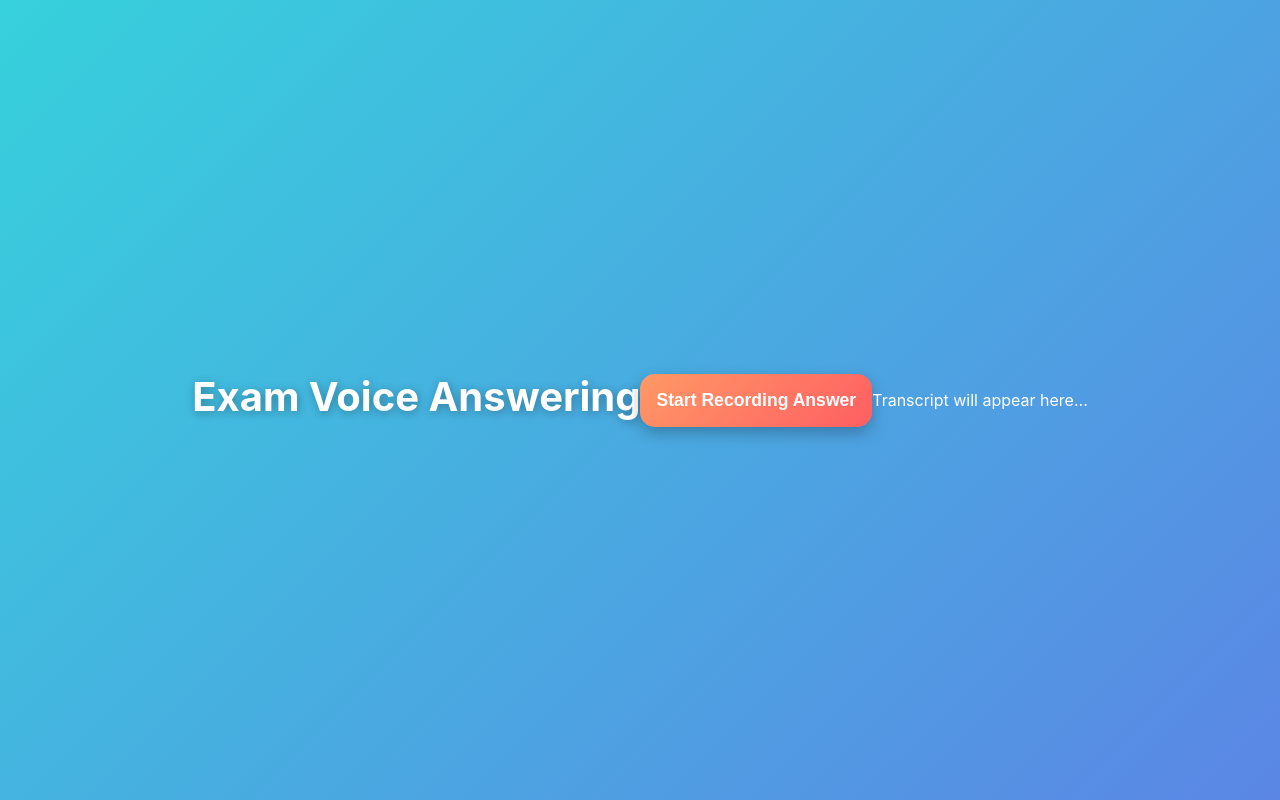
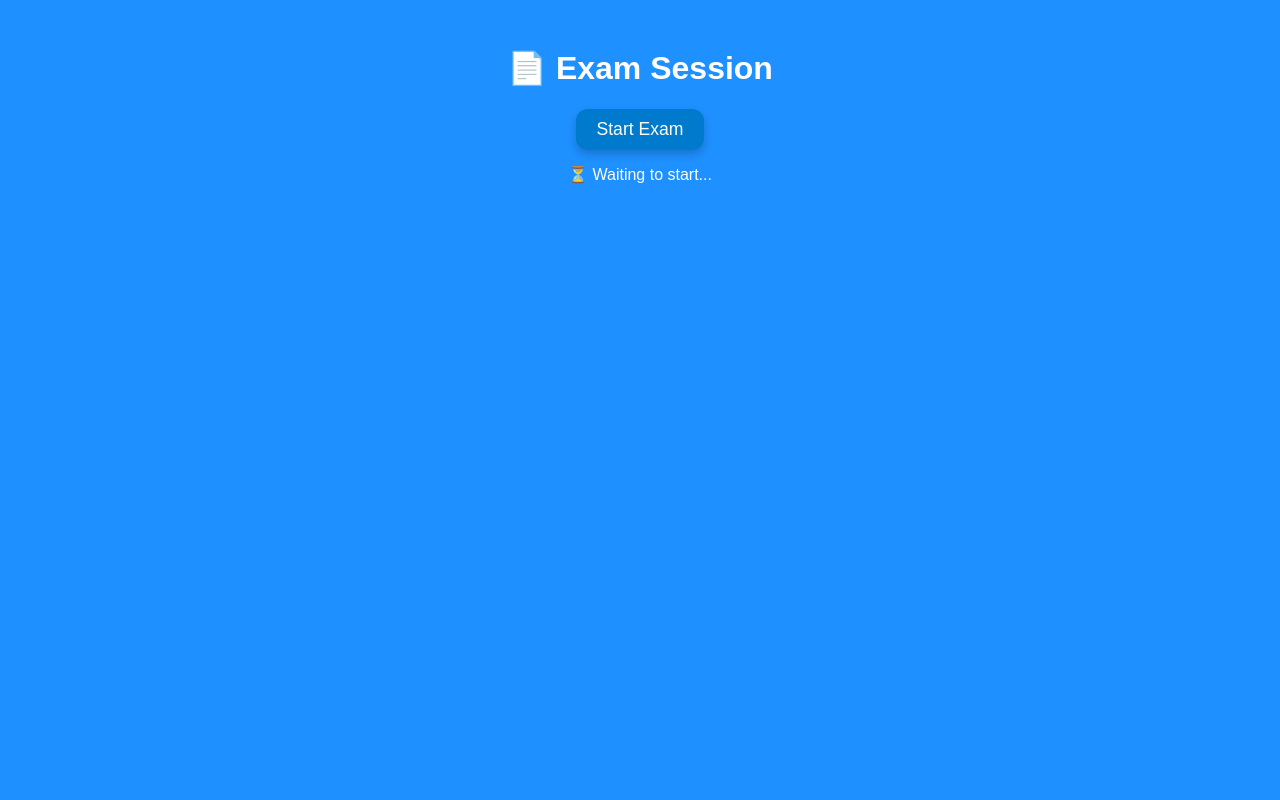
Before and after one commit to Ramnivash123/parsing, a Flask app: page /exam in a window 1280 px wide. Run offline with Flask 3, Linux system fonts and the light colour scheme.

Commit message:
Update exam.html

```diff
--- a/templates/exam.html
+++ b/templates/exam.html
@@ -1,190 +1,79 @@
 <!DOCTYPE html>
 <html lang="en">
 <head>
-<meta charset="UTF-8" />
-<title>Exam Audio Capture</title>
-<style>
-    /* Global Styles */
-    * {
-      box-sizing: border-box;
-      margin: 0;
-      padding: 0;
+  <meta charset="UTF-8" />
+  <meta name="viewport" content="width=device-width, initial-scale=1" />
+  <title>Voice Exam Platform</title>
+  <style>
+    body {
+      font-family: Arial, sans-serif; background: #1e90ff; color: #fff;
+      display: flex; flex-direction: column; align-items: center; padding: 20px;
     }
-
-    body, html {
-      width: 100%;
-      height: 100%;
-      font-family: 'Inter', sans-serif;
-      display: flex;
-      justify-content: center;
-      align-items: center;
-      background: linear-gradient(135deg, #36d1dc, #5b86e5);
-      overflow: hidden;
+    button {
+      font-size: 1.1em;
+      padding: 10px 20px;
+      margin-bottom: 15px;
+      border-radius: 12px;
+      border: none;
+      cursor: pointer;
+      background-color: #007acc;
       color: #fff;
+      box-shadow: 0 4px 8px rgba(0,0,0,0.2);
     }
-
-    /* Container */
-    .container {
-      width: 95%;
-      max-width: 500px;
-      background: rgba(255, 255, 255, 0.1);
-      border-radius: 30px;
-      backdrop-filter: blur(15px);
-      box-shadow: 0 20px 40px rgba(0,0,0,0.25);
-      padding: 2.5rem 2rem;
-      text-align: center;
-      animation: fadeInUp 1s ease forwards;
-    }
-
-    /* Fade-in animation */
-    @keyframes fadeInUp {
-      0% { opacity: 0; transform: translateY(30px); }
-      100% { opacity: 1; transform: translateY(0); }
-    }
-
-    /* Logo */
-    .logo {
-      width: 90px;
-      height: 90px;
-      margin-bottom: 1.5rem;
-      border-radius: 50%;
-      box-shadow: 0 5px 15px rgba(0,0,0,0.3);
-    }
-
-    /* Headings */
-    h1 {
-      font-size: clamp(2rem, 5vw, 2.5rem);
-      margin-bottom: 0.5rem;
-      color: #fff;
-      text-shadow: 1px 2px 10px rgba(0,0,0,0.3);
-    }
-
-    p.description {
-      font-size: 1rem;
-      color: #e0f7fa;
-      margin-bottom: 2rem;
-      line-height: 1.5;
-    }
-
-    /* Form Styles */
-    form {
-      display: flex;
-      flex-direction: column;
-      gap: 1.2rem;
-    }
-
-    input[type="file"] {
-      padding: 1rem;
-      border-radius: 15px;
-      border: none;
-      font-size: 1rem;
-      cursor: pointer;
-      background: rgba(255,255,255,0.9);
-      color: #333;
-      font-weight: 500;
-      transition: transform 0.3s ease, box-shadow 0.3s ease;
-      box-shadow: 4px 4px 10px rgba(0,0,0,0.1), -4px -4px 10px rgba(255,255,255,0.2);
-    }
-
-    input[type="file"]:hover {
-      transform: translateY(-3px);
-      box-shadow: 6px 6px 15px rgba(0,0,0,0.2), -6px -6px 15px rgba(255,255,255,0.25);
-    }
-
-    button {
-      padding: 1rem;
-      font-size: 1.1rem;
-      font-weight: 700;
-      border: none;
-      border-radius: 15px;
-      cursor: pointer;
-      background: linear-gradient(135deg, #ff9966, #ff5e62);
-      color: #fff;
-      transition: transform 0.3s ease, box-shadow 0.3s ease;
-      box-shadow: 0 6px 15px rgba(0,0,0,0.25);
-    }
-
-    button:hover {
-      transform: translateY(-3px);
-      box-shadow: 0 10px 25px rgba(0,0,0,0.3);
-    }
-
-    .voice-note {
-      margin-top: 1rem;
-      font-size: 0.95rem;
-      color: #ffffffb3;
-    }
-
-    /* Responsive */
-    @media(max-width: 400px) {
-      .container {
-        padding: 2rem 1.5rem;
-      }
-
-      h1 {
-        font-size: 2rem;
-      }
-    }
-    .logo-container {
-      display: flex;
-      align-items: center;
-      justify-content: center; /* center horizontally in container */
-      gap: 15px; /* space between logo and text */
-      margin-bottom: 1.5rem;
-    }
-
-    .logo-text {
-      font-size: 1.5rem;
-      font-weight: 700;
-      color: #fff;
-      text-shadow: 1px 2px 8px rgba(0,0,0,0.3);
-    }
+    #status { margin-bottom: 20px; }
+    #qa_list { max-width: 600px; width: 100%; text-align: left; }
+    .qa { margin-bottom: 1em; background: rgba(255 255 255 / 0.1); padding: 10px; border-radius: 10px; }
+    .q { font-weight: bold; }
+    .a { margin-top: 5px; font-style: italic; }
   </style>
 </head>
 <body>
-  <h1>Exam Voice Answering</h1>
-  <button id="recordBtn">Start Recording Answer</button>
-  <p id="transcript">Transcript will appear here...</p>
+  <h1>📄 Exam Session</h1>
+  <button id="startBtn" onclick="startExam()">Start Exam</button>
+  <div id="status">⏳ Waiting to start...</div>
+  <div id="qa_list"></div>
+  <button id="downloadBtn" style="display:none" onclick="downloadAnswers()">⬇️ Download Answers</button>
 
-  <script>
-    let mediaRecorder;
-    let audioChunks = [];
+<script>
+  let interval;
+  function startExam() {
+    fetch("/start_exam", { method: "POST" })
+      .then(res => res.json())
+      .then(data => {
+        document.getElementById("status").innerText = "🚀 Exam started...";
+        document.getElementById("startBtn").disabled = true;
+        pollProgress();
+      });
+  }
 
-    document.getElementById('recordBtn').onclick = async () => {
-      if (mediaRecorder && mediaRecorder.state === "recording") {
-        mediaRecorder.stop();
-        return;
-      }
-      const stream = await navigator.mediaDevices.getUserMedia({audio:true});
-      mediaRecorder = new MediaRecorder(stream);
+  function pollProgress() {
+    interval = setInterval(() => {
+      fetch("/progress")
+        .then(res => res.json())
+        .then(data => {
+          const container = document.getElementById("qa_list");
+          container.innerHTML = "";
+          data.items.forEach(item => {
+            const div = document.createElement("div");
+            div.className = "qa";
+            div.innerHTML = `<div class='q'>Q${item.label}: ${item.text}</div><div class='a'>Ans: ${item.answer || '[Not answered]'}</div>`;
+            container.appendChild(div);
+          });
+          if (!data.running) {
+            document.getElementById("status").innerText = "✅ Exam finished!";
+            document.getElementById("downloadBtn").style.display = "inline-block";
+            clearInterval(interval);
+          }
+        });
+    }, 4000);
+  }
 
-      mediaRecorder.ondataavailable = e => {
-        audioChunks.push(e.data);
-      };
+  function downloadAnswers() {
+    window.location.href = "/download_answers";
+  }
 
-      mediaRecorder.onstop = async e => {
-        const blob = new Blob(audioChunks, {'type': 'audio/wav'});
-        audioChunks = [];
-
-        const formData = new FormData();
-        formData.append('file', blob, 'answer.wav');
-
-        const response = await fetch('/transcribe_audio', {method: 'POST', body: formData});
-        const data = await response.json();
-        if(data.text){
-          document.getElementById('transcript').innerText = 'Transcript: ' + data.text;
-          // Send this text as an answer to your backend/exam flow (implement if needed)
-        } else if(data.error) {
-          document.getElementById('transcript').innerText = 'Error: ' + data.error;
-        }
-      };
-
-      mediaRecorder.start();
-
-      setTimeout(() => {
-        if (mediaRecorder.state === "recording") mediaRecorder.stop();
-      }, 5000); // 5 seconds recording duration
-    };
-  </script>
+  // Optional: You can add client-side recording and send audio for transcription
+  // and implement answer submission API endpoint for full interactivity.
+</script>
 </body>
 </html>
```
